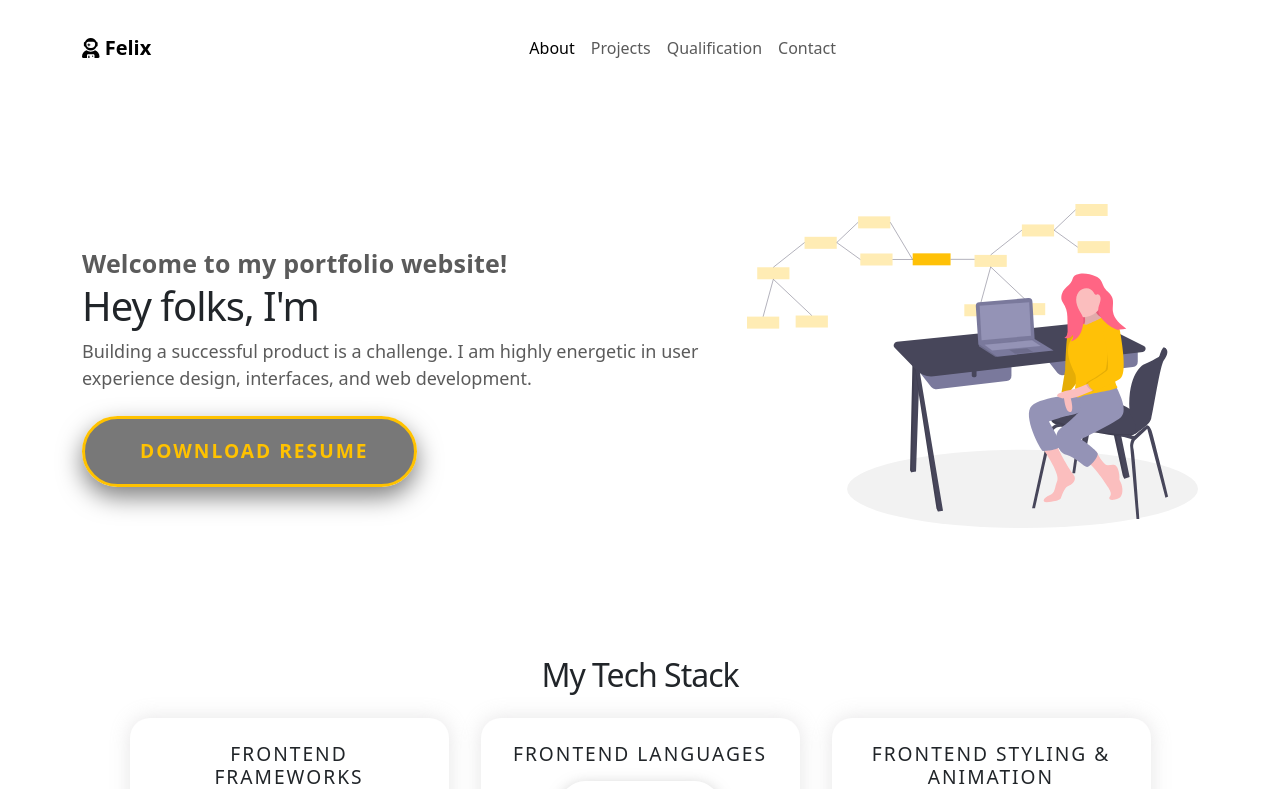
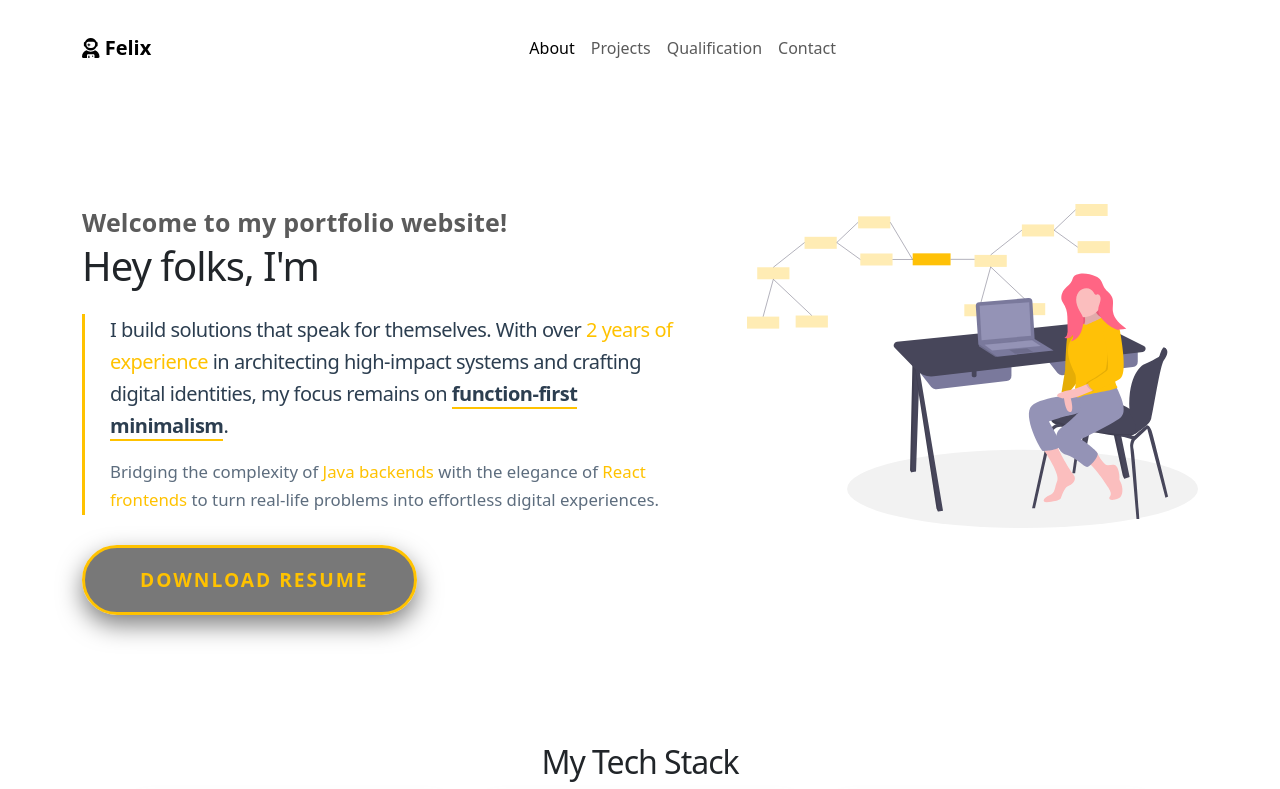
Before and after one commit to flazer-f/felix, a React (Vite) app: page / in a window 1280 px wide. Shown: the top 789 px of the page. Built offline with nearby package versions, Linux system fonts and the light colour scheme.

Commit message:
minor issue resolved

```diff
--- a/src/Style/ProjectCrazy.css
+++ b/src/Style/ProjectCrazy.css
@@ -224,11 +224,59 @@
 
 .crazy-btn:hover {
   color: #000;
-  /* background: #ffc200; */
-  /* Gold background on hover */
+  background: #ffc200;
+  /* Re-enabling solid fill for a punchier feel */
   box-shadow: 0 0 30px rgba(255, 194, 0, 0.6), 0 0 10px rgba(255, 194, 0, 0.4);
   transform: translateY(-3px) scale(1.02);
   border-color: #ffc200;
+}
+
+/* ENGAGING MINIMALIST BIO */
+.bio-container {
+  max-width: 600px;
+  border-left: 3px solid #ffc200;
+  padding-left: 25px;
+  margin-bottom: 30px;
+}
+
+.lead-text {
+  font-size: 1.25rem;
+  line-height: 1.6;
+  color: #2c3e50;
+  /* Charcoal Dark Grey for visibility */
+  font-weight: 500;
+  letter-spacing: -0.5px;
+}
+
+.sub-text {
+  font-size: 1.05rem;
+  color: #5d6d7e;
+  /* Muted Grey */
+  line-height: 1.7;
+  font-weight: 300;
+}
+
+.highlight-gold {
+  color: #ffc200;
+}
+
+.highlight-white {
+  color: #2c3e50;
+  font-weight: 600;
+  border-bottom: 2px solid #ffc200;
+}
+
+/* Dark Mode Overrides */
+.dark-mode .lead-text {
+  color: #ffffff;
+}
+
+.dark-mode .sub-text {
+  color: #bababa;
+}
+
+.dark-mode .highlight-white {
+  color: #ffffff;
 }
 
 .crazy-btn:hover i {
--- a/src/components/Aboutme.jsx
+++ b/src/components/Aboutme.jsx
@@ -193,9 +193,14 @@ const Aboutme = () => {
                     <span className="animated-item">Java Developer</span>
                   </div>
                 </h1>
-                <p>
-                  Building a successful product is a challenge. I am highly energetic in user experience design, interfaces, and web development.
-                </p>
+                <div className="bio-container mt-4">
+                  <p className="lead-text">
+                    I build solutions that speak for themselves. With over <span className="highlight-gold">2 years of experience</span> in architecting high-impact systems and crafting digital identities, my focus remains on <span className="highlight-white">function-first minimalism</span>.
+                  </p>
+                  <p className="sub-text mt-3">
+                    Bridging the complexity of <span className="highlight-gold">Java backends</span> with the elegance of <span className="highlight-gold">React frontends</span> to turn real-life problems into effortless digital experiences.
+                  </p>
+                </div>
                 <div className="custom-btn-group mt-4 d-flex flex-wrap gap-3">
                   <a href={flazerResume} download className="crazy-btn large">
                     <i className="uil uil-file-alt"></i> Download Resume
```
